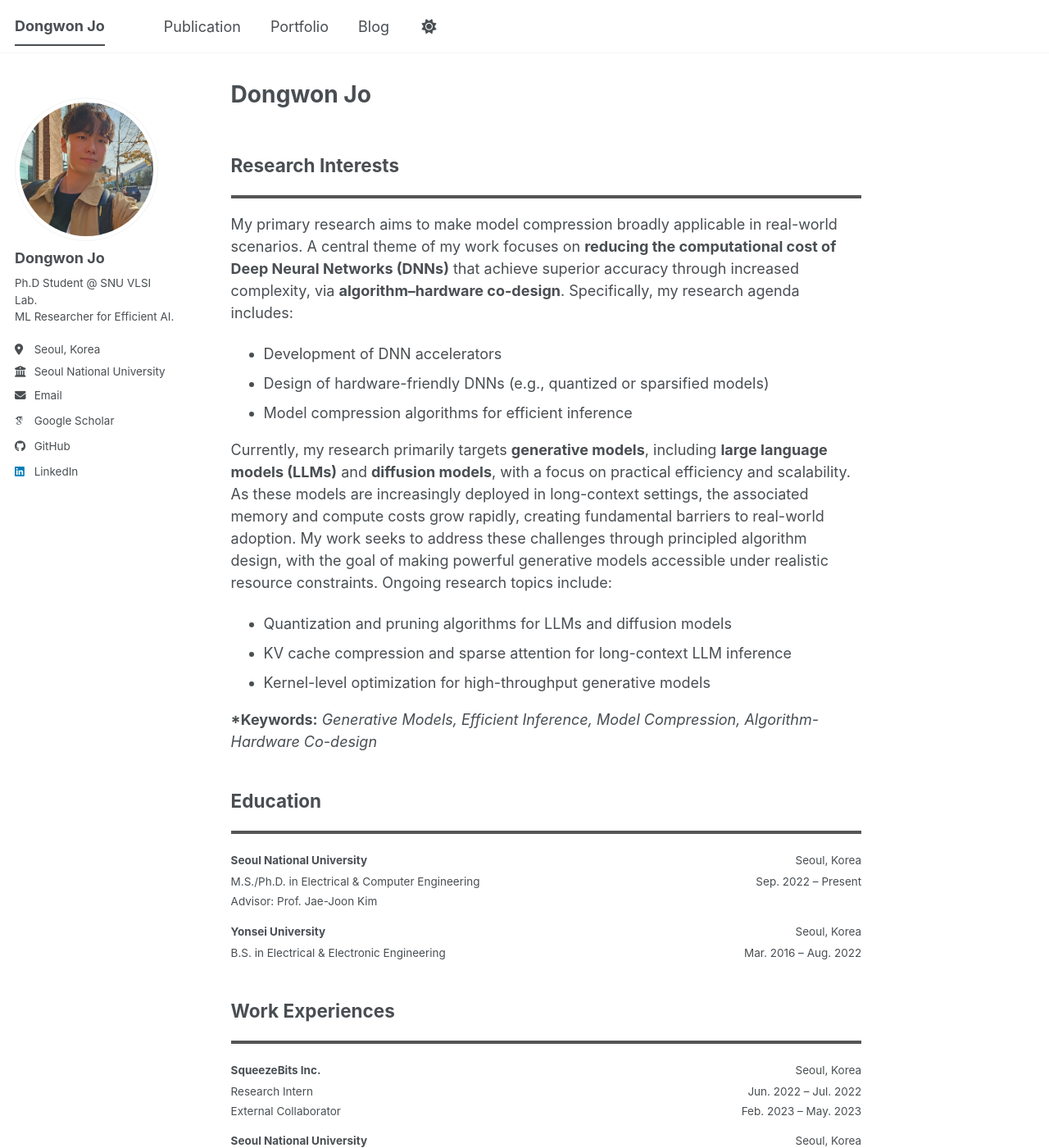
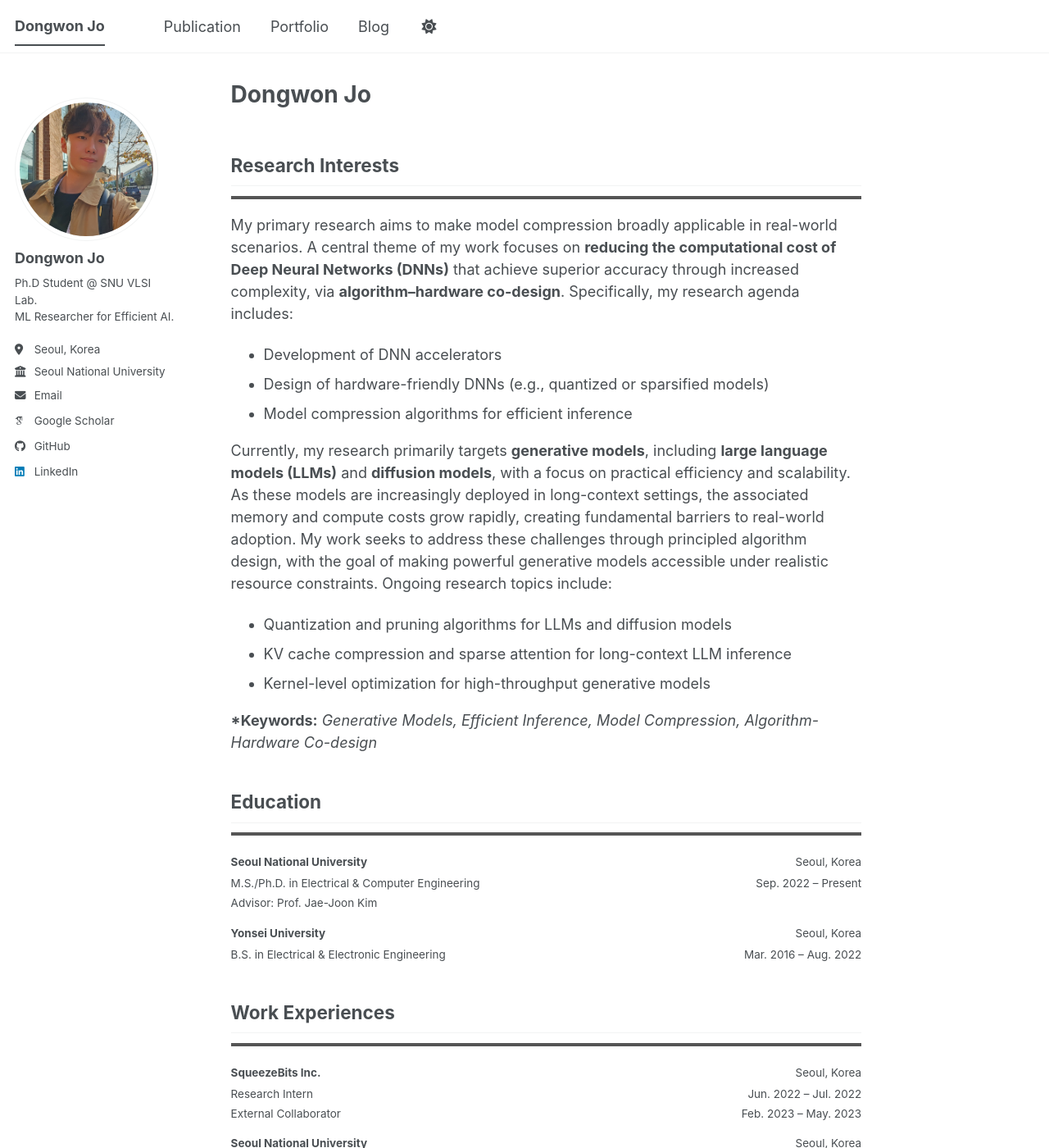
Before and after one commit to dongwonjo/dongwonjo.github.io, a Jekyll site: the page built from _pages/about.md, in a window 1280 px wide and 1400 px high. Shown: the whole window at 82% size. Built offline with Jekyll 4.4.1, drawn with Linux system fonts in a browser that asks for light colours; some web fonts are replaced; a script bundle is joined from its source files by our own code; library files that are not in the unit come from our copies.

Commit message:
Update main.scss

```diff
--- a/assets/css/main.scss
+++ b/assets/css/main.scss
@@ -41,8 +41,3 @@
     "vendor/font-awesome/solid",
     "vendor/font-awesome/brands"
 ;
-
-/* Custom overrides */
-.page__content h2 {
-  border-bottom: none;
-}
```
